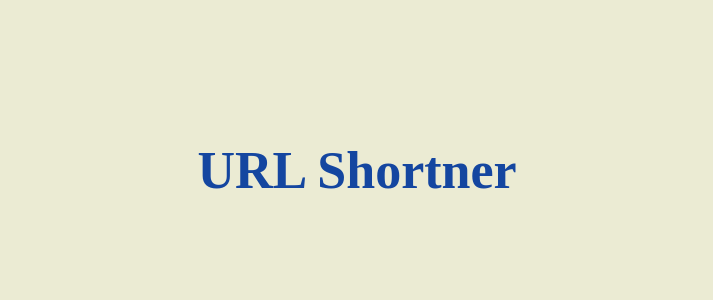
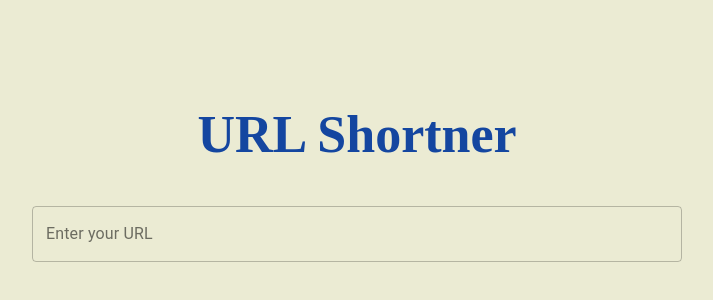
Before and after one commit to hsalhab/URLShortner, a React (Create React App) app in the folder client/react-app/: page / in a window 1280 px wide. Shown: the part 230-530 px from the top of the page, without its empty margins (283-996 px from the left). Built offline with nearby package versions, Linux system fonts and the light colour scheme.

Commit message:
added text box

```diff
--- a/client/react-app/src/App.js
+++ b/client/react-app/src/App.js
@@ -1,11 +1,26 @@
 import React from 'react';
-import logo from './logo.svg';
 import './App.css';
+import { makeStyles } from '@material-ui/core/styles';
+import TextField from '@material-ui/core/TextField';
+
+const useStyles = makeStyles((theme) => ({
+  root: {
+    '& > *': {
+      margin: theme.spacing(1),
+      width: '50ch',
+    },
+  },
+}));
 
 function App() {
+  const classes = useStyles();
+
   return (
     <div className="App">
       <h1>URL Shortner</h1>
+      <form className={classes.root} noValidate autoComplete="off">
+        <TextField id="outlined-basic" label="Enter your URL" variant="outlined" />
+      </form>
     </div>
   );
 }
```
